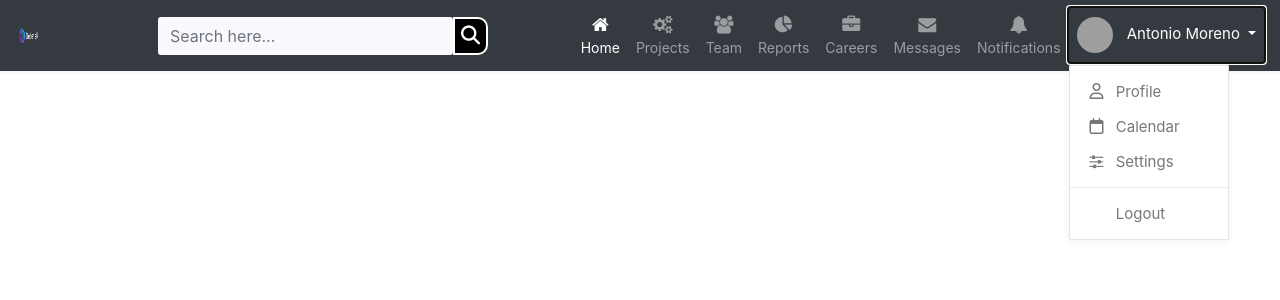
After one commit to RediatBrook/DebateR, a PHP site: page /html/maintheme2.html in a window 1280 px wide, after a click on "Antonio Moreno". The commit adds this page. Shown: the top 300 px of the page. Run offline with PHP 8.4, Linux system fonts and the light colour scheme; some libraries are stand-ins or nearby versions; grey boxes are pictures that could not be loaded.

Commit message:
maintheme2 and maintheme3 added

```diff
--- a/css/style.css
+++ b/css/style.css
@@ -0,0 +1,170 @@
+body {
+	background: #eeeeee;
+	font-family: 'Varela Round', sans-serif;
+}
+.navbar {
+	color: #fff;
+	background: #926dde !important;
+	padding: 5px 16px;
+	border-radius: 0;
+	border: none;
+	box-shadow: 0 0 4px rgba(0,0,0,.1);
+}
+.navbar img {
+	border-radius: 50%;
+	width: 36px;
+	height: 36px;
+	margin-right: 10px;
+}
+.navbar .navbar-brand {
+	color: #efe5ff;
+	padding-left: 0;
+	padding-right: 50px;
+	font-size: 24px;
+}
+.navbar .navbar-brand:hover, .navbar .navbar-brand:focus {
+	color: #fff;
+}
+.navbar .navbar-brand i {
+	font-size: 25px;
+	margin-right: 5px;
+}
+.search-box {
+	position: relative;
+}
+.search-box input {
+	padding-right: 35px;
+	min-height: 38px;
+	border: none;
+	background: #faf7fd;
+	border-radius: 3px !important;
+}
+.search-box input:focus {
+	background: #fff;
+	box-shadow: none;
+}
+.search-box .input-group-addon {
+	min-width: 35px;
+	border: none;
+	background: transparent;
+	position: absolute;
+	right: 0;
+	z-index: 9;
+	padding: 10px 7px;
+	height: 100%;
+}
+.search-box i {
+	color: #a0a5b1;
+	font-size: 19px;
+}
+.navbar .nav-item i {
+	font-size: 18px;
+}
+.navbar .nav-item span {
+	position: relative;
+	top: 3px;
+}
+.navbar .navbar-nav > a {
+	color: #efe5ff;
+	padding: 8px 15px;
+	font-size: 14px;
+}
+.navbar .navbar-nav > a:hover, .navbar .navbar-nav > a:focus {
+	color: #fff;
+	text-shadow: 0 0 4px rgba(255,255,255,0.3);
+}
+.navbar .navbar-nav > a > i {
+	display: block;
+	text-align: center;
+}
+.navbar .dropdown-item i {
+	font-size: 16px;
+	min-width: 22px;
+}
+.navbar .dropdown-item .material-icons {
+	font-size: 21px;
+	line-height: 16px;
+	vertical-align: middle;
+	margin-top: -2px;
+}
+.navbar .nav-item.open > a, .navbar .nav-item.open > a:hover, .navbar .nav-item.open > a:focus {
+	color: #fff;
+	background: none !important;
+}
+.navbar .dropdown-menu {
+	border-radius: 1px;
+	border-color: #e5e5e5;
+	box-shadow: 0 2px 8px rgba(0,0,0,.05);
+}
+.navbar .dropdown-menu a {
+	color: #777 !important;
+	padding: 8px 20px;
+	line-height: normal;
+	font-size: 15px;
+}
+.navbar .dropdown-menu a:hover, .navbar .dropdown-menu a:focus {
+	color: #333 !important;
+	background: transparent !important;
+}
+.navbar .navbar-nav .active a, .navbar .navbar-nav .active a:hover, .navbar .navbar-nav .active a:focus {
+	color: #fff;
+	text-shadow: 0 0 4px rgba(255,255,255,0.2);
+	background: transparent !important;
+}
+.navbar .navbar-nav .user-action {
+	padding: 9px 15px;
+	font-size: 15px;
+}
+.navbar .navbar-toggle {
+	border-color: #fff;
+}
+.navbar .navbar-toggle .icon-bar {
+	background: #fff;
+}
+.navbar .navbar-toggle:focus, .navbar .navbar-toggle:hover {
+	background: transparent;
+}
+.navbar .navbar-nav .open .dropdown-menu {
+	background: #faf7fd;
+	border-radius: 1px;
+	border-color: #faf7fd;
+	box-shadow: 0 2px 8px rgba(0,0,0,.05);
+}
+.navbar .divider {
+	background-color: #e9ecef !important;
+}
+@media (min-width: 1200px){
+	.form-inline .input-group {
+		width: 350px;
+		margin-left: 30px;
+	}
+}
+@media (max-width: 1199px){
+	.navbar .navbar-nav > a > i {
+		display: inline-block;
+		text-align: left;
+		min-width: 30px;
+		position: relative;
+		top: 4px;
+	}
+	.navbar .navbar-collapse {
+		border: none;
+		box-shadow: none;
+		padding: 0;
+	}
+	.navbar .navbar-form {
+		border: none;
+		display: block;
+		margin: 10px 0;
+		padding: 0;
+	}
+	.navbar .navbar-nav {
+		margin: 8px 0;
+	}
+	.navbar .navbar-toggle {
+		margin-right: 0;
+	}
+	.input-group {
+		width: 100%;
+	}
+}
--- a/html/maintheme.html
+++ b/html/maintheme.html
@@ -34,6 +34,7 @@
         </div>
     </div>
 </form>
+
 </div>
 </nav>
 
--- /dev/null
+++ b/html/maintheme2.html
@@ -0,0 +1,52 @@
+<!DOCTYPE html>
+<html lang="en">
+<head>
+<link rel="stylesheet" href="../css/style.css">
+<meta charset="utf-8">
+<meta name="viewport" content="width=device-width, initial-scale=1, shrink-to-fit=no">
+<title>DebateR</title>
+<link rel="stylesheet" href="https://fonts.googleapis.com/css?family=Roboto|Varela+Round">
+<link rel="stylesheet" href="https://stackpath.bootstrapcdn.com/bootstrap/4.5.0/css/bootstrap.min.css">
+<script src="https://kit.fontawesome.com/30b9679366.js" crossorigin="anonymous"></script>
+<link rel="stylesheet" href="https://fonts.googleapis.com/icon?family=Material+Icons">
+<link rel="stylesheet" href="https://maxcdn.bootstrapcdn.com/font-awesome/4.7.0/css/font-awesome.min.css">
+<script src="https://code.jquery.com/jquery-3.5.1.min.js"></script>
+<script src="https://cdn.jsdelivr.net/npm/popper.js@1.16.0/dist/umd/popper.min.js"></script>
+<script src="https://stackpath.bootstrapcdn.com/bootstrap/4.5.0/js/bootstrap.min.js"></script>
+<body>
+    <nav class="navbar navbar-expand-xl navbar-dark bg-dark">
+        <a href="#" class="navbar-brand"><img src="./assets/images/logo1.png" alt="" width="100%" height="100%"></a>
+        <button type="button" class="navbar-toggler" data-toggle="collapse" data-target="#navbarCollapse">
+            <span class="navbar-toggler-icon"></span>
+        </button>
+        <!-- Collection of nav links, forms, and other content for toggling -->
+        <div id="navbarCollapse" class="collapse navbar-collapse justify-content-start">
+            <form class="navbar-form form-inline">
+                <div class="input-group search-box ">
+                    <input type="text" id="search" class="form-control" placeholder="Search here...">
+                    <button style="background-color: black; border-width: 1 px; border-style: solid; border-color: white; border-radius: 0px 10px 10px 0px;" type="submit"><i class="fas fa-search" style="color: white;"></i></button>
+                </div>
+            </form>
+            <div class="navbar-nav ml-auto">
+                <a href="#" class="nav-item nav-link active"><i class="fa fa-home"></i><span>Home</span></a>
+                <a href="#" class="nav-item nav-link"><i class="fa fa-gears"></i><span>Projects</span></a>
+                <a href="#" class="nav-item nav-link"><i class="fa fa-users"></i><span>Team</span></a>
+                <a href="#" class="nav-item nav-link"><i class="fa fa-pie-chart"></i><span>Reports</span></a>
+                <a href="#" class="nav-item nav-link"><i class="fa fa-briefcase"></i><span>Careers</span></a>
+                <a href="#" class="nav-item nav-link"><i class="fa fa-envelope"></i><span>Messages</span></a>
+                <a href="#" class="nav-item nav-link"><i class="fa fa-bell"></i><span>Notifications</span></a>
+                <div class="nav-item dropdown">
+                    <a href="#" data-toggle="dropdown" class="nav-item nav-link dropdown-toggle user-action"><img alt="avatar" style="border-radius: 50%;"src="https://www.tutorialrepublic.com/examples/images/avatar/3.jpg" class="avatar" alt="Avatar"> Antonio Moreno <b class="caret"></b></a>
+                    <div class="dropdown-menu">
+                        <a href="#" class="dropdown-item"><i class="fa fa-user-o"></i> Profile</a>
+                        <a href="#" class="dropdown-item"><i class="fa fa-calendar-o"></i> Calendar</a>
+                        <a href="#" class="dropdown-item"><i class="fa fa-sliders"></i> Settings</a>
+                        <div class="divider dropdown-divider"></div>
+                        <a href="#" class="dropdown-item"><i class="material-icons">&#xE8AC;</i> Logout</a>
+                    </div>
+                </div>
+            </div>
+        </div>
+    </nav>
+    </body>
+    </html>
--- a/index.php
+++ b/index.php
@@ -1,6 +1,7 @@
 <?php
-include("./html/maintheme.html");
+include("./html/maintheme3.html");
 ?>
+<link rel="stylesheet" href="./css/styles.min.css">
 <div class="container">
 
 <!-- Outer Row -->
--- a/register.php
+++ b/register.php
@@ -1,6 +1,7 @@
 <?php
-include("./html/maintheme.html");
+include("./html/maintheme2.html");
 ?>
+<link rel="stylesheet" href="./css/styles.min.css">
 
 <div class="container">
 
```
Also changed, not shown: html/maintheme3.html (added, +45 -0 lines), assets/icons/avatar/1x/baseline_account_circle_white_24dp.png (added), assets/icons/avatar/2x/baseline_account_circle_white_24dp.png (added).
